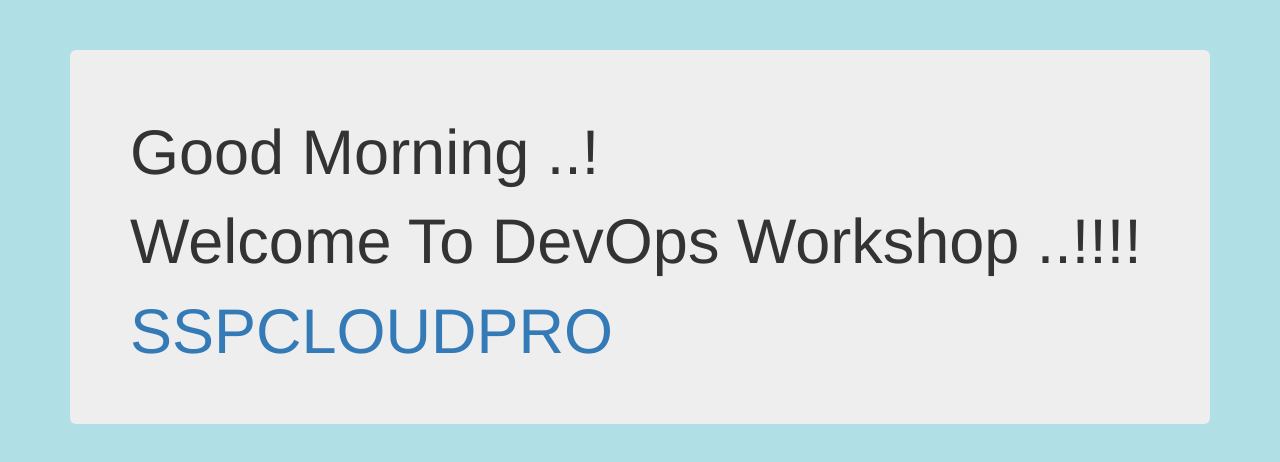
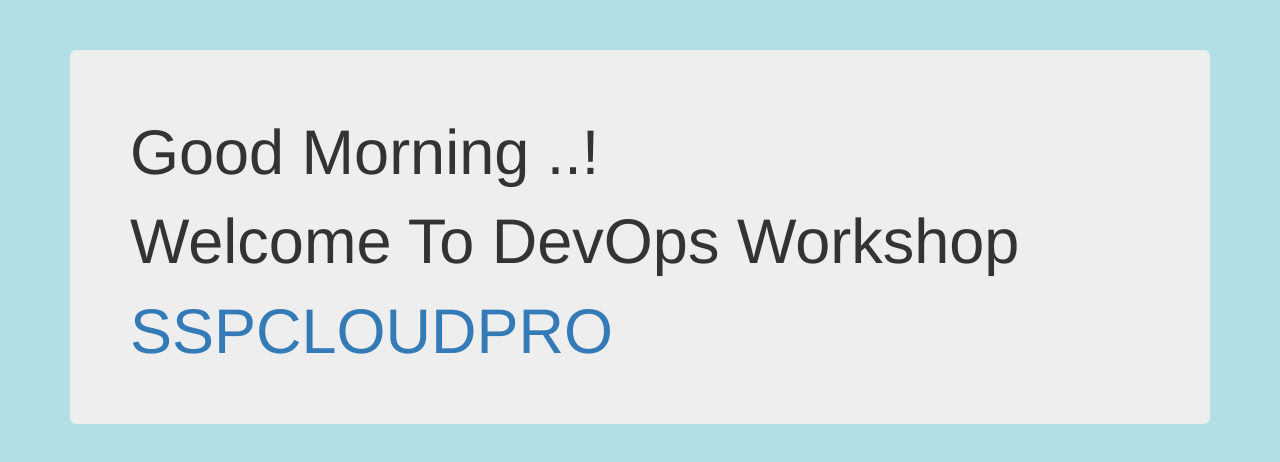
Before and after one commit to sspper/SspNodeProj, a website: page index.html in a window 1280 px wide. Drawn offline with nearby package versions, Linux system fonts and the light colour scheme.

Commit message:
change in file

```diff
--- a/index.html
+++ b/index.html
@@ -14,7 +14,7 @@
     <div class="container">
         <div class="jumbotron">
             <h1>Good Morning ..!</h1>
-            <h1>Welcome To DevOps Workshop ..!!!!  </h1>
+            <h1>Welcome To DevOps Workshop </h1>
             <h1><a href="http://www.sspcloudpro.co.in/"> SSPCLOUDPRO </a></h1>
         </div>
     </div>
```
